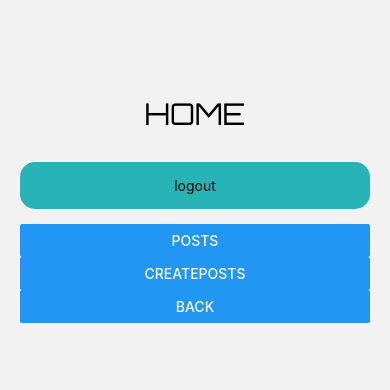
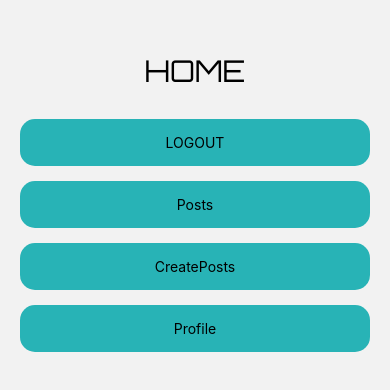
Before and after one commit to volodymyr-ok/goit-react-native-hw, a React Native app: screen /Home in a window 390 px wide. Shown: the part 228-618 px from the top of the page. Built offline with nearby package versions, Linux system fonts and the light colour scheme.

Commit message:
added simple routes without bottom tabs

```diff
--- a/App.js
+++ b/App.js
@@ -7,8 +7,12 @@ import { View } from 'react-native';
 import { NavigationContainer } from '@react-navigation/native';
 import { createNativeStackNavigator } from '@react-navigation/native-stack';
 import Home from './Screens/HomeScreen/Home/Home';
+import PostsScreen from './Screens/HomeScreen/PostsScreen/PostsScreen';
+import CreatePostsScreen from './Screens/HomeScreen/CreatePostsScreen/CreatePostsScreen';
+import ProfileScreen from './Screens/HomeScreen/ProfileScreen/ProfileScreen';
 
 const AuthStack = createNativeStackNavigator();
+const Tabs = createNativeStackNavigator();
 
 SplashScreen.preventAutoHideAsync();
 const customFonts = {
@@ -46,6 +50,9 @@ const App = () => {
         <AuthStack.Screen name="Login" component={LoginScreen} />
         <AuthStack.Screen name="Registration" component={RegistrationScreen} />
         <AuthStack.Screen name="Home" component={Home} />
+        <Tabs.Screen name="Posts" component={PostsScreen} />
+        <Tabs.Screen name="CreatePosts" component={CreatePostsScreen} />
+        <Tabs.Screen name="Profile" component={ProfileScreen} />
       </AuthStack.Navigator>
     </NavigationContainer>
     // </View>
--- a/Screens/HomeScreen/CreatePostsScreen/CreatePostsScreen.jsx
+++ b/Screens/HomeScreen/CreatePostsScreen/CreatePostsScreen.jsx
@@ -0,0 +1,12 @@
+import React from 'react';
+import { Text, View } from 'react-native';
+
+const CreatePostsScreen = () => {
+  return (
+    <View style={{ flex: 1, justifyContent: 'center' }}>
+      <Text style={{ textAlign: 'center' }}>CreatePostsScreen</Text>
+    </View>
+  );
+};
+
+export default CreatePostsScreen;
--- a/Screens/HomeScreen/Home/Home.jsx
+++ b/Screens/HomeScreen/Home/Home.jsx
@@ -9,29 +9,26 @@ const Home = ({ navigation }) => {
       <Text style={styles.mainText}>HOME</Text>
 
       <TouchableOpacity style={styles.commonBtn} onPress={() => navigation.navigate('Login')}>
-        <Text style={styles.btnText}>logout</Text>
+        <Text style={styles.btnText}>LOGOUT</Text>
       </TouchableOpacity>
 
-      <Button title="Posts" style={styles.commonBtn} onPress={() => navigation.navigate('Posts')} />
+      <TouchableOpacity style={styles.commonBtn} onPress={() => navigation.navigate('Posts')}>
+        <Text style={styles.btnText}>Posts</Text>
+      </TouchableOpacity>
 
-      <Button
-        title="CreatePosts"
-        style={styles.commonBtn}
-        onPress={() => navigation.navigate('CreatePosts')}
-      />
+      <TouchableOpacity style={styles.commonBtn} onPress={() => navigation.navigate('CreatePosts')}>
+        <Text style={styles.btnText}>CreatePosts</Text>
+      </TouchableOpacity>
 
-      <Button
-        title="back"
-        style={styles.commonBtn}
-        onPress={() => navigation.navigate('Profile')}
-      />
+      <TouchableOpacity style={styles.commonBtn} onPress={() => navigation.navigate('Profile')}>
+        <Text style={styles.btnText}>Profile</Text>
+      </TouchableOpacity>
     </View>
   );
 };
 
 // borderColor: 'green',
 // borderWidth: 1,
-// { flex: 1, alignItems: 'center', justifyContent: 'center' }
 
 const styles = StyleSheet.create({
   mainScreen: {
--- a/Screens/HomeScreen/PostsScreen/PostsScreen.jsx
+++ b/Screens/HomeScreen/PostsScreen/PostsScreen.jsx
@@ -0,0 +1,12 @@
+import React from 'react';
+import { Text, View } from 'react-native';
+
+const PostsScreen = () => {
+  return (
+    <View style={{ flex: 1, justifyContent: 'center' }}>
+      <Text style={{ textAlign: 'center' }}>PostsScreen</Text>
+    </View>
+  );
+};
+
+export default PostsScreen;
--- a/Screens/HomeScreen/ProfileScreen/ProfileScreen.jsx
+++ b/Screens/HomeScreen/ProfileScreen/ProfileScreen.jsx
@@ -0,0 +1,12 @@
+import React from 'react';
+import { Text, View } from 'react-native';
+
+const ProfileScreen = () => {
+  return (
+    <View style={{ flex: 1, justifyContent: 'center' }}>
+      <Text style={{ textAlign: 'center' }}>ProfileScreen</Text>
+    </View>
+  );
+};
+
+export default ProfileScreen;
```
